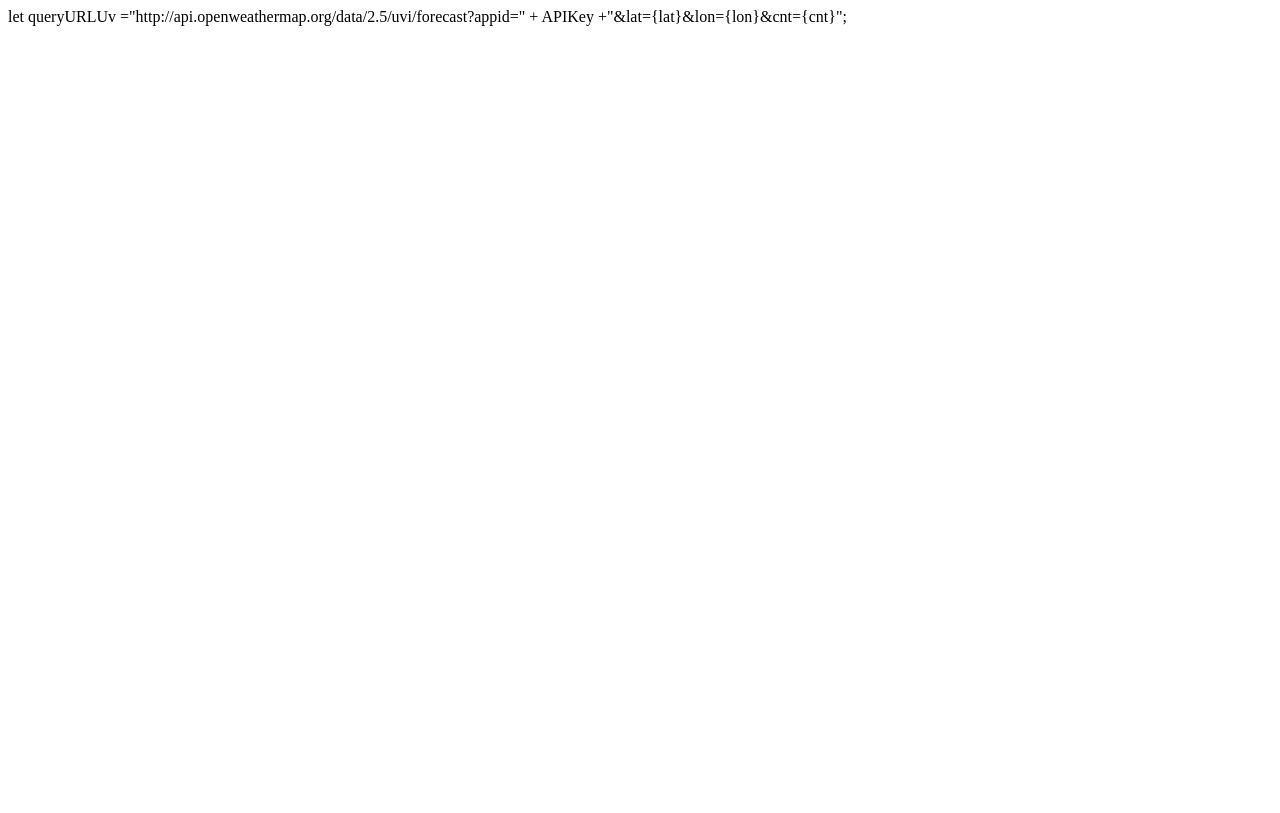
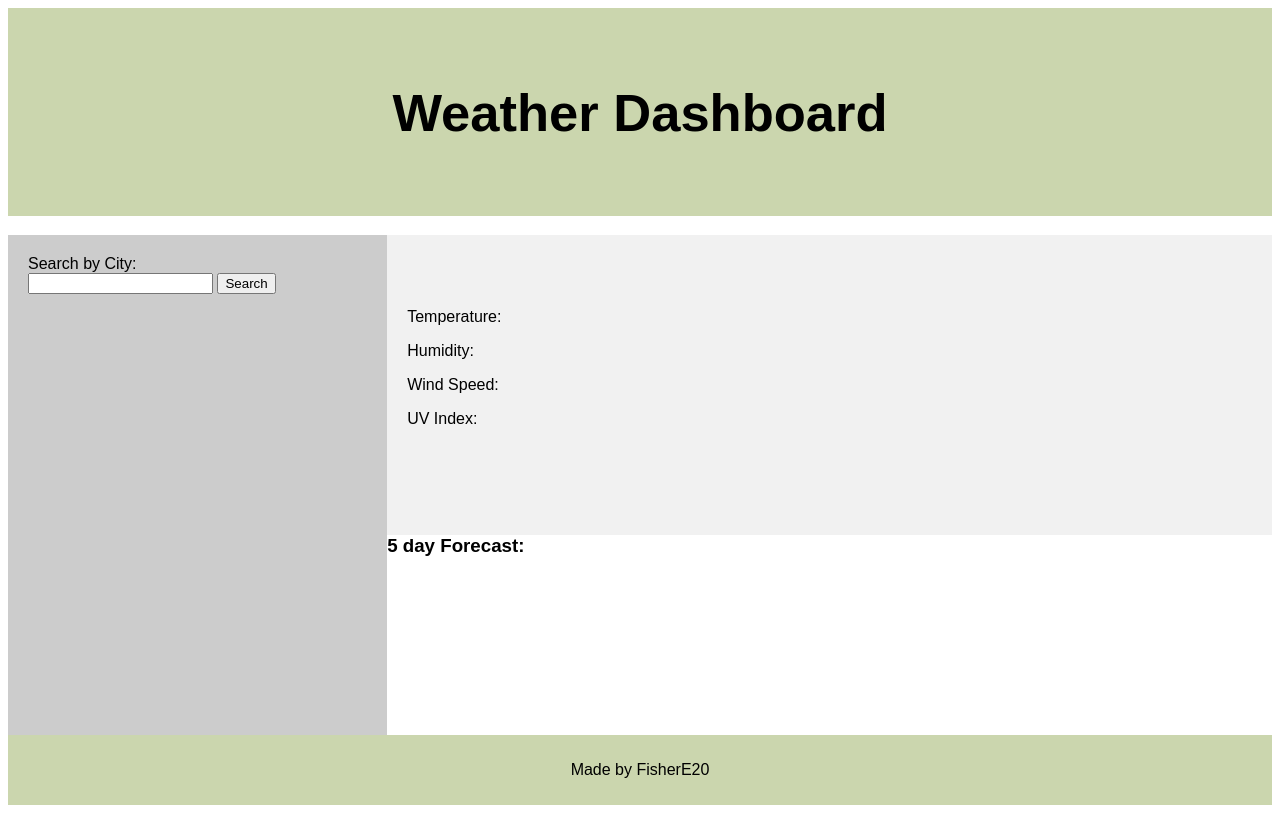
Before and after one commit to FisherE20/weather-dashboard, a plain HTML site: page index.html in a window 1280 px wide. Drawn offline with nearby package versions, Linux system fonts and the light colour scheme.

Commit message:
still fixing bugs

```diff
--- a/index.html
+++ b/index.html
@@ -1 +1,54 @@
-let queryURLUv ="http://api.openweathermap.org/data/2.5/uvi/forecast?appid=" + APIKey +"&lat={lat}&lon={lon}&cnt={cnt}";
+<!DOCTYPE html>
+<html lang="en">
+  <head>
+    <meta charset="UTF-8" />
+    <meta name="viewport" content="width=device-width, initial-scale=1.0" />
+    <title>Weather Dashboard</title>
+    <link rel="stylesheet" href="style.css" />
+  </head>
+  <body>
+    <header>
+        <h2>Weather Dashboard</h2>
+      </header>
+
+      <section>
+        <nav>
+            <label for="search">Search by City:</label><br>
+            <input type="text" id="search" name="searchbycity">
+            <button class="search">Search</button>
+           <!-- This row will handle all of the retrieved cities -->
+           <div id="city-list" class="row">
+            <div class="col-sm-3">
+           <br />
+
+
+         </div>
+        </nav>
+
+        <article id="cities">
+          <h1 class="city"></h1>
+          <p class="icon"><img src=""></p>
+          <p class="pOne">Temperature:</p>
+          <p class="pTwo">Humidity:</p>
+          <p class="pThree">Wind Speed:</p>
+          <p class="pFour">UV Index:</p>
+        </article>
+
+        <article id="forcast">
+            <h1 class="Forecast">5 day Forecast:</h1>
+            <p id="futureCast">
+
+            </p>
+          </article>
+      </section>
+
+      <footer>
+        <p>Made by FisherE20</p>
+      </footer>
+
+
+    <script src="https://ajax.googleapis.com/ajax/libs/jquery/3.5.1/jquery.min.js"></script>
+
+    <script src="./script.js"></script>
+  </body>
+</html>
--- a/script.js
+++ b/script.js
@@ -1,3 +1,6 @@
+ $(".search").on("click", function(){
+
+
  // This is our API key
  var APIKey = "b6c1420f672427cac6dc4bc3480d4d03";
 
@@ -29,7 +32,7 @@
 
      // add temp content to html
      $(".pOne").text("Temperature (K) " + response.main.temp);
-    //  $(".tempF").text("Temperature (F) " + tempF.toFixed(2));
+     $(".pOne").text("Temperature (F) " + tempF.toFixed(2));
 
     var APIKey = "b6c1420f672427cac6dc4bc3480d4d03";
 
@@ -42,8 +45,10 @@ $.ajax({
     $(".pFour").text("UV Index:" + response.current.uvi);
 
 });
+
+// $(".futurecast").text();
    });
-
+  })
 //      // Log the data in the console as well
 //      console.log("Wind Speed: " + response.wind.speed);
 //      console.log("Humidity: " + response.main.humidity);
```
